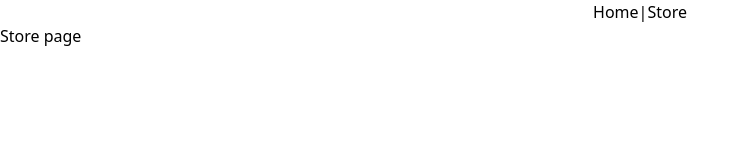
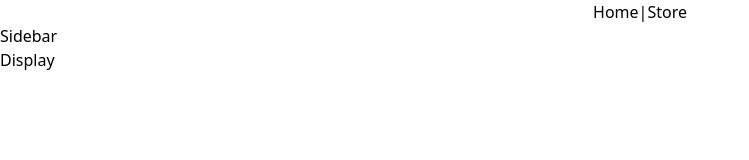
Before and after one commit to crespire/js-shopping-cart, a React (Create React App) app: page /store in a window 1280 px wide. Shown: the top 160 px of the page, without its empty margins (0-749 px from the left). Built offline with nearby package versions, Linux system fonts and the light colour scheme.

Commit message:
wip: Adding logic to Store component to realize implementation

```diff
--- /dev/null
+++ b/src/Inventory.json
@@ -0,0 +1,12 @@
+{
+  "dog-kibble": {
+    "image": "kibble",
+    "name": "Dog Kibble",
+    "description": "A healthy kibble for your pup!"
+  },
+  "dog-treats": {
+    "image": "treat",
+    "name": "Dog Treats",
+    "description": "A package of delicious treats, yum!"
+  }
+}
--- /dev/null
+++ b/src/components/Display.js
@@ -0,0 +1,11 @@
+import React from 'react';
+
+function Display() {
+  return (
+    <div className="">
+      Display
+    </div>
+  );
+}
+
+export default Display;
--- /dev/null
+++ b/src/components/Sidebar.js
@@ -0,0 +1,11 @@
+import React from 'react';
+
+function Sidebar() {
+  return (
+    <div className="">
+      Sidebar
+    </div>
+  );
+}
+
+export default Sidebar;
--- a/src/components/Store.js
+++ b/src/components/Store.js
@@ -1,9 +1,34 @@
-import React from 'react';
+import React, { useState, useEffect } from 'react';
+import inventory from "../Inventory.json";
+import Sidebar from './Sidebar';
+import Display from './Display';
 
 function Store() {
+  const [cart, setCart] = useState([]);
+  const [checkoutFlow, setCheckoutflow] = useState(false);
+
+  const addItem = (id, quantity) => {
+    console.log(`Adding ${quantity} of itemID ${id}`);
+  };
+
+  const removeItem = (id) => {
+    console.log(`Removing itemID ${id}`);
+    // Probably splice based on ID
+  };
+
+  const updateItem = (id, quantity) => {
+    if (quantity === 0) {
+      removeItem(id);
+    } else {
+      console.log(`Updating to ${quantity} of itemID ${id}`);
+      // Probably a splice with replace is required here.
+    }
+  }
+
   return (
-    <div className="App">
-      Store page
+    <div className="">
+      <Sidebar />
+      <Display />
     </div>
   );
 }
```
